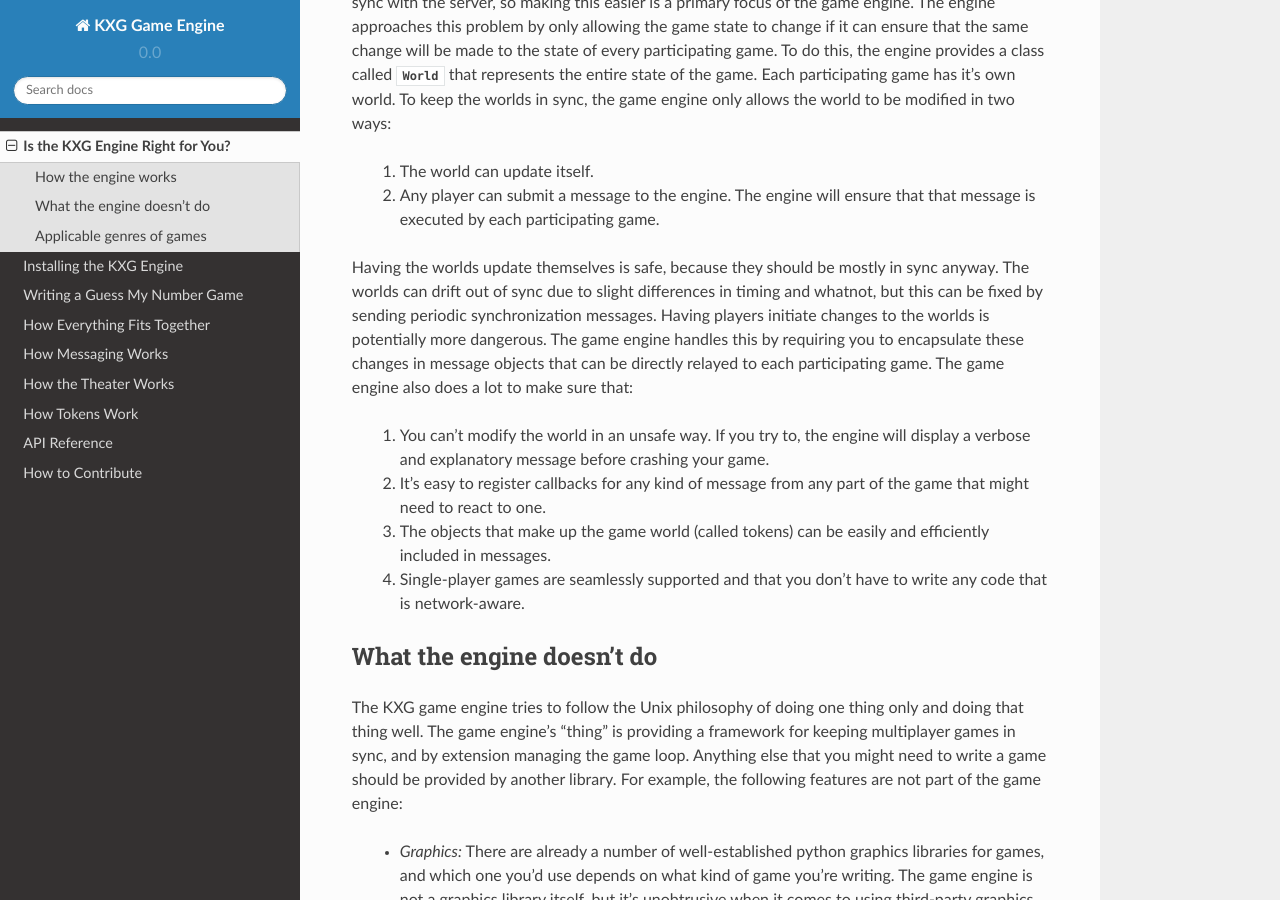
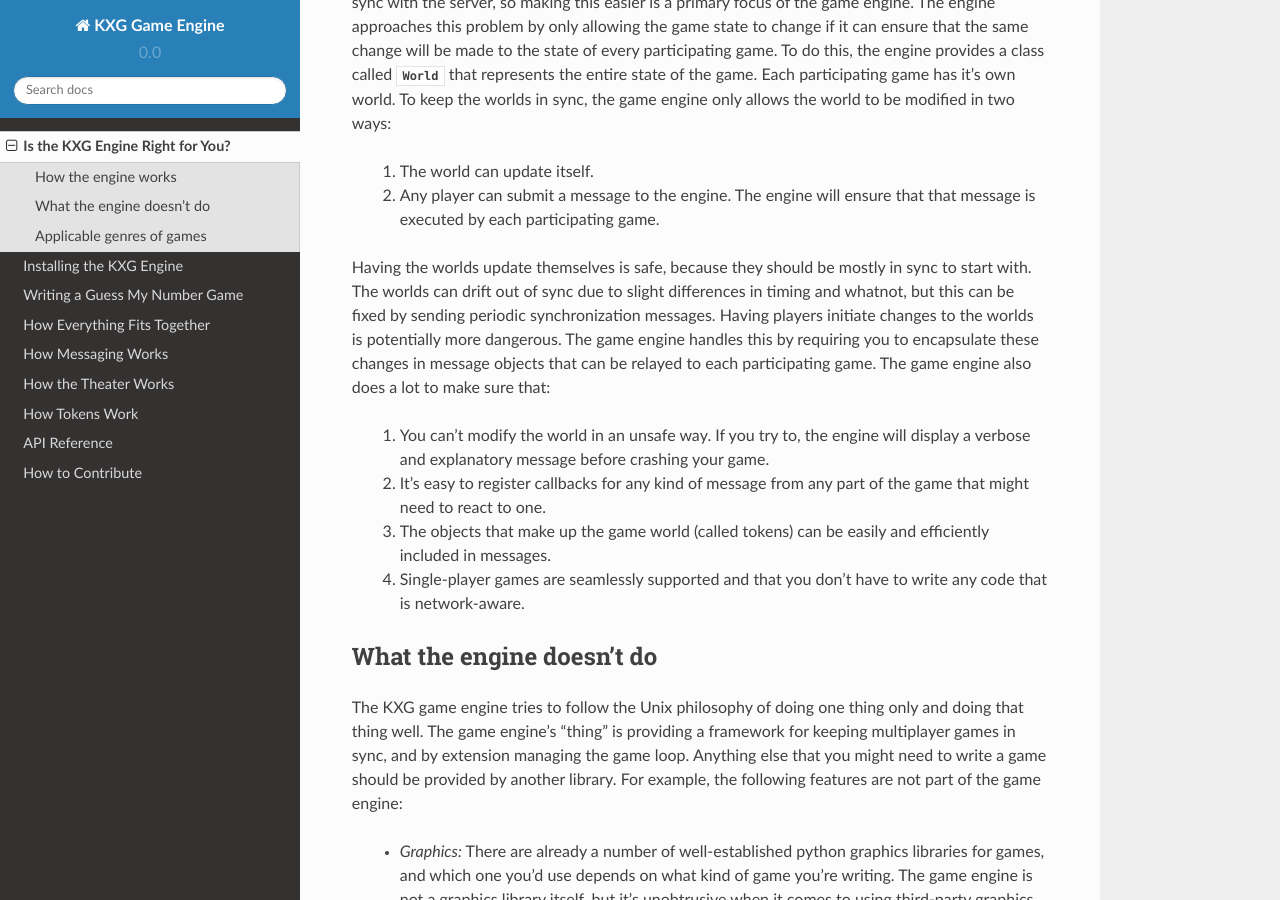
Before and after one commit to kxgames/kxg, a Sphinx documentation site: the page built from docs/right_for_you.rst, in a window 1280 px wide and 900 px high, scrolled down 369 px. Built offline with Sphinx 7.4.7 and the Read the Docs theme 2.0.0, drawn with Linux system fonts in a browser that asks for light colours.

Commit message:
Tweak some wording.

```diff
--- a/docs/installation.rst
+++ b/docs/installation.rst
@@ -35,7 +35,7 @@ Dependencies
 ============
 The kxg game engine depends on a handful of libraries and works seamlessly with
 libraries that facilitate different aspects of writing games.  The engine's
-biggest dependency is python 3.  It also requires the following libraries:
+biggest dependency is ``python3``.  It also requires the following libraries:
 
    - ``pyglet`` --- A powerful OpenGL API.  The game engine makes use of
      pyglet's main loop, which is quite full-featured.
--- a/docs/right_for_you.rst
+++ b/docs/right_for_you.rst
@@ -24,12 +24,12 @@ game engine only allows the world to be modified in two ways:
       that that message is executed by each participating game.
 
 Having the worlds update themselves is safe, because they should be mostly in
-sync anyway.  The worlds can drift out of sync due to slight differences in
-timing and whatnot, but this can be fixed by sending periodic synchronization
-messages.  Having players initiate changes to the worlds is potentially more
-dangerous.  The game engine handles this by requiring you to encapsulate these
-changes in message objects that can be directly relayed to each participating
-game.  The game engine also does a lot to make sure that:
+sync to start with.  The worlds can drift out of sync due to slight differences
+in timing and whatnot, but this can be fixed by sending periodic
+synchronization messages.  Having players initiate changes to the worlds is
+potentially more dangerous.  The game engine handles this by requiring you to
+encapsulate these changes in message objects that can be relayed to each
+participating game.  The game engine also does a lot to make sure that:
 
    1. You can't modify the world in an unsafe way.  If you try to, the engine
       will display a verbose and explanatory message before crashing your game.
```
